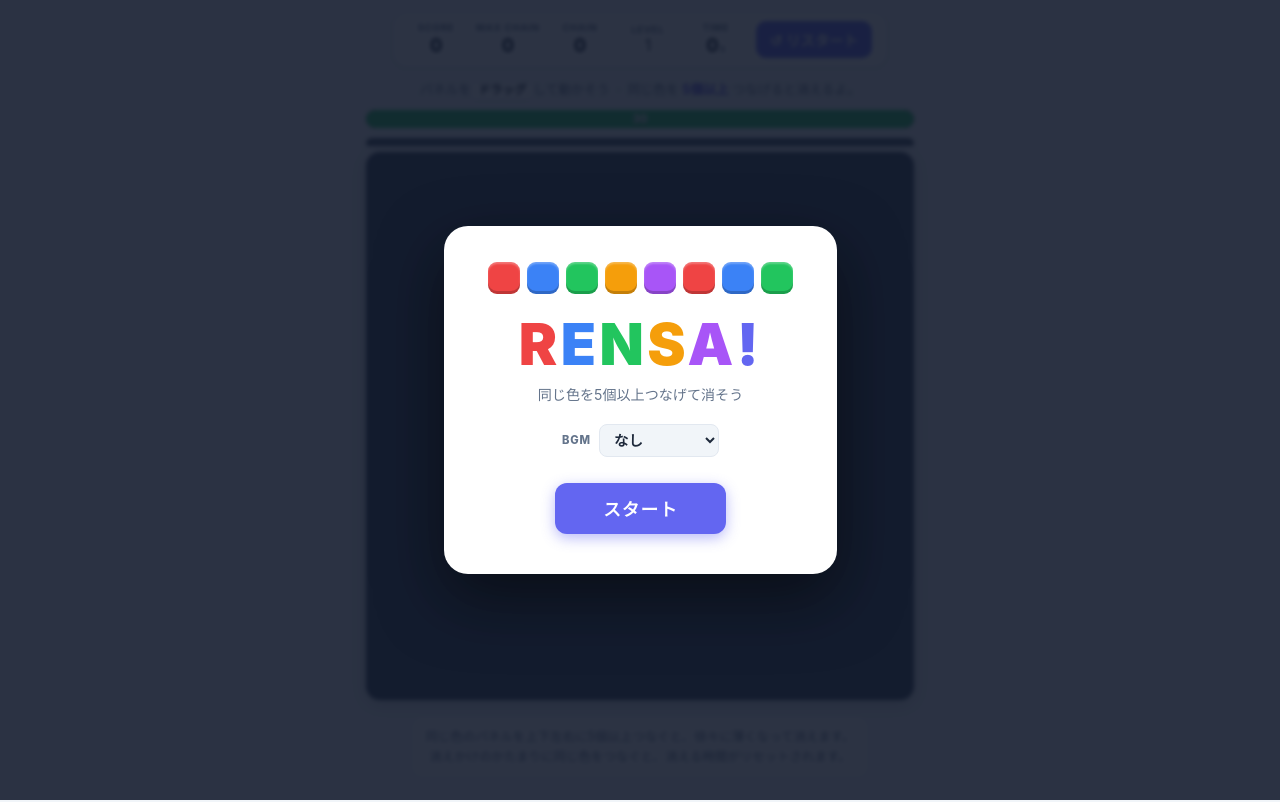
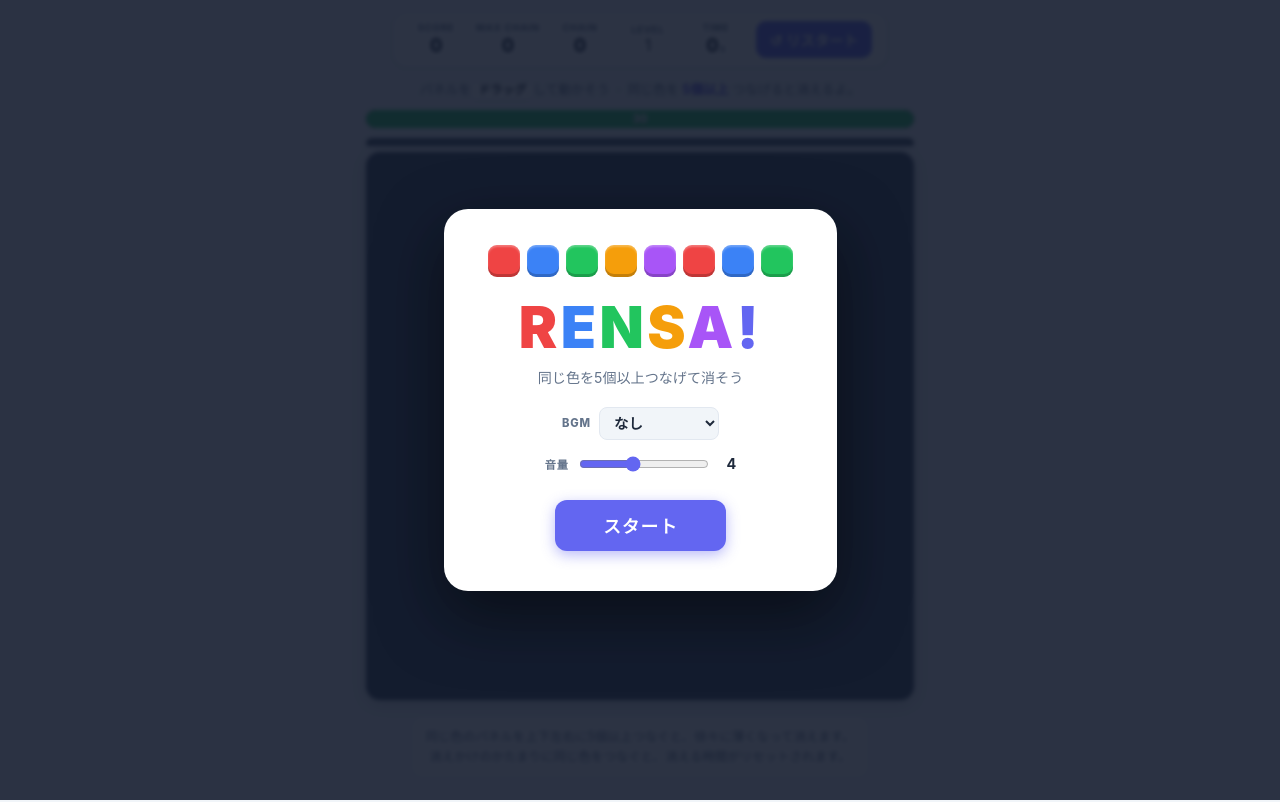
Before and after one commit to Kawayan/rensa-puzzle, a website with bundled scripts: page index.html in a window 1280 px wide. Built offline with nearby package versions, Linux system fonts and the light colour scheme.

Commit message:
BGMの音量を調整できるようにスライダーを追加

```diff
--- a/index.html
+++ b/index.html
@@ -84,6 +84,11 @@
         <label for="bgm-select">BGM</label>
         <select id="bgm-select"></select>
       </div>
+      <div class="start-volume">
+        <label for="bgm-volume">音量</label>
+        <input type="range" id="bgm-volume" min="0" max="10" step="1" value="4">
+        <span id="bgm-volume-value">4</span>
+      </div>
       <button id="startBtn">スタート</button>
     </div>
   </div>
--- a/src/app.ts
+++ b/src/app.ts
@@ -47,6 +47,8 @@ import {
   startscreenEl,
   startBtn,
   bgmSelectEl,
+  bgmVolumeEl,
+  bgmVolumeValueEl,
   playtimeEl,
 } from "./dom.js";
 import {
@@ -62,7 +64,7 @@ import { initRng, randomColor } from "./rng.js";
 import { playMatchSound, playVanishSound, playGameOverSound } from "./sound.js";
 import { saveBest10 } from "./storage.js";
 import type { ScoreEntry } from "./storage.js";
-import { populateBgmSelect, playBgm, stopBgm } from "./bgm.js";
+import { populateBgmSelect, playBgm, stopBgm, getVolumeStep, setVolumeStep } from "./bgm.js";
 
 // ---- 状態 ----
 let board: (Panel | null)[] = new Array(CELL_COUNT).fill(null);
@@ -630,4 +632,13 @@ bgmSelectEl.addEventListener("change", () => {
   playBgm(bgmSelectEl.value);
 });
 
+// 音量スライダーを記憶値で初期化し、操作に応じて即反映する
+bgmVolumeEl.value = String(getVolumeStep());
+bgmVolumeValueEl.textContent = String(getVolumeStep());
+bgmVolumeEl.addEventListener("input", () => {
+  const step = Number(bgmVolumeEl.value);
+  setVolumeStep(step);
+  bgmVolumeValueEl.textContent = String(step);
+});
+
 startBtn.addEventListener("click", startGame);
--- a/src/bgm.ts
+++ b/src/bgm.ts
@@ -5,9 +5,36 @@
 const BGM_DIR = "bgm";
 const LIST_URL = `${BGM_DIR}/list.json`;
 const PREF_KEY = "puzzle-bgm"; // 前回選択した曲を記憶する localStorage キー
-const VOLUME = 0.4;
+const VOLUME_KEY = "puzzle-bgm-volume"; // 音量段階を記憶する localStorage キー
+const VOLUME_STEPS = 10;        // スライダーの段階数
+const DEFAULT_VOLUME_STEP = 4;  // 既定の音量段階(従来の 0.4 相当)
 
 let audio: HTMLAudioElement | null = null;
+let volumeStep = loadVolumeStep(); // 現在の音量段階(0〜VOLUME_STEPS)
+
+// localStorage から音量段階を読み込む。無効値は既定値にフォールバック。
+function loadVolumeStep(): number {
+  const raw = localStorage.getItem(VOLUME_KEY);
+  const n = raw === null ? NaN : Number(raw);
+  if (!Number.isFinite(n)) return DEFAULT_VOLUME_STEP;
+  return Math.max(0, Math.min(VOLUME_STEPS, Math.round(n)));
+}
+
+// 現在の音量段階(0〜VOLUME_STEPS)を返す。スライダーの初期値に使う。
+export function getVolumeStep(): number {
+  return volumeStep;
+}
+
+// 音量段階を設定し、記憶・再生中の音量へ即反映する。
+export function setVolumeStep(step: number): void {
+  volumeStep = Math.max(0, Math.min(VOLUME_STEPS, Math.round(step)));
+  try {
+    localStorage.setItem(VOLUME_KEY, String(volumeStep));
+  } catch {
+    /* storage unavailable */
+  }
+  if (audio) audio.volume = volumeStep / VOLUME_STEPS;
+}
 
 // 拡張子を除いた表示名(例: "bgm1.mp3" → "bgm1")
 function labelOf(file: string): string {
@@ -61,7 +88,7 @@ export function playBgm(file: string): void {
   if (!file) return;
   audio = new Audio(`${BGM_DIR}/${file}`);
   audio.loop = true;
-  audio.volume = VOLUME;
+  audio.volume = volumeStep / VOLUME_STEPS;
   void audio.play().catch(() => {
     /* 自動再生がブロックされた場合は無視 */
   });
--- a/src/dom.ts
+++ b/src/dom.ts
@@ -20,4 +20,6 @@ export const chainMilestoneEl = document.getElementById("chain-milestone") as HT
 export const startscreenEl = document.getElementById("startscreen") as HTMLDivElement;
 export const startBtn = document.getElementById("startBtn") as HTMLButtonElement;
 export const bgmSelectEl = document.getElementById("bgm-select") as HTMLSelectElement;
+export const bgmVolumeEl = document.getElementById("bgm-volume") as HTMLInputElement;
+export const bgmVolumeValueEl = document.getElementById("bgm-volume-value") as HTMLSpanElement;
 export const playtimeEl = document.getElementById("playtime") as HTMLDivElement;
--- a/style.css
+++ b/style.css
@@ -528,7 +528,41 @@ main {
   align-items: center;
   justify-content: center;
   gap: 8px;
+  margin: 0 0 14px;
+}
+
+.start-volume {
+  display: flex;
+  align-items: center;
+  justify-content: center;
+  gap: 8px;
   margin: 0 0 26px;
+}
+
+.start-volume label {
+  font-size: 0.7rem;
+  font-weight: 800;
+  letter-spacing: 0.08em;
+  color: var(--text-muted);
+}
+
+#bgm-volume {
+  cursor: pointer;
+  accent-color: var(--primary);
+  width: 130px;
+}
+
+#bgm-volume:focus-visible {
+  outline: 2px solid var(--primary);
+  outline-offset: 2px;
+}
+
+#bgm-volume-value {
+  font-size: 0.9rem;
+  font-weight: 700;
+  color: var(--text);
+  min-width: 1.2em;
+  text-align: right;
 }
 
 .start-bgm label {
```
